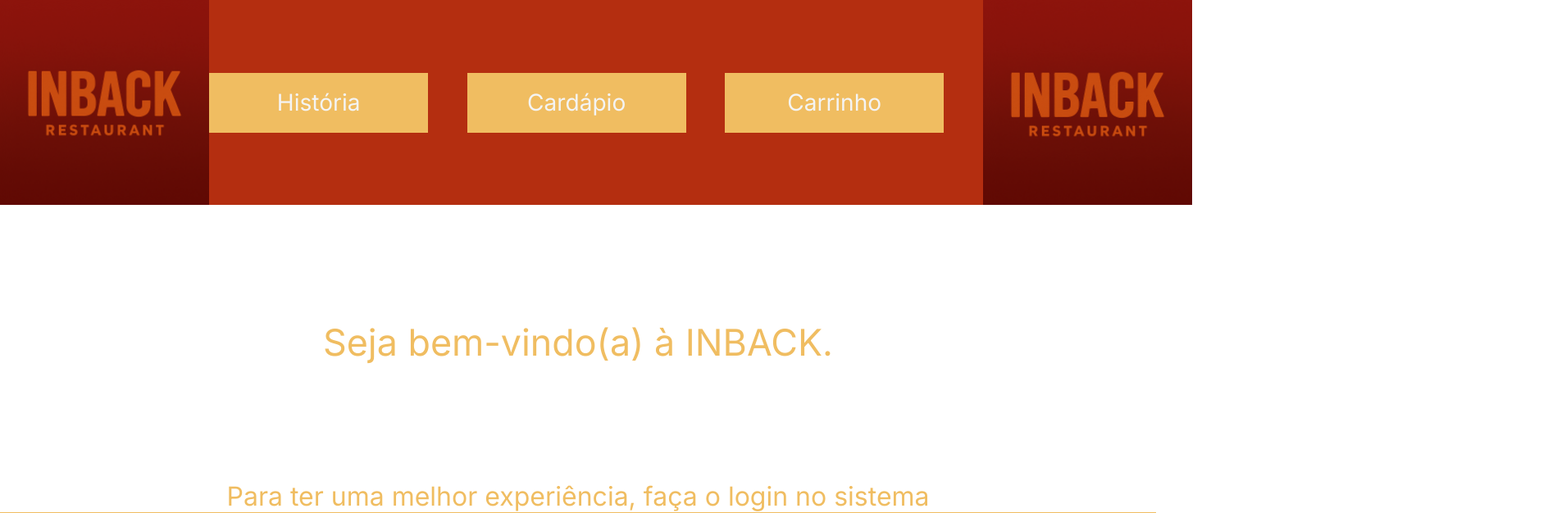
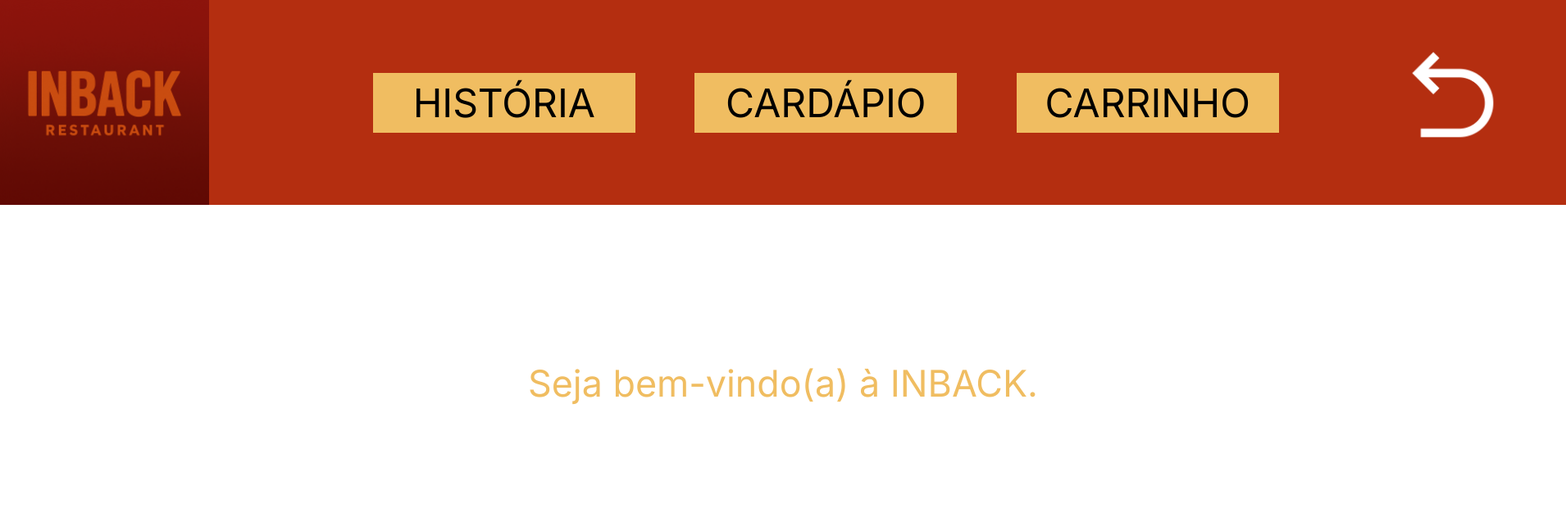
Before and after one commit to jmr230584/fronteend-ALTF4, a React (Vite) app in the folder inback-interface-react/: page / in a window 1280 px wide. Shown: the top 626 px of the page at 82% size, 1910 px wide, since content can reach past the window. Built offline with nearby package versions, Linux system fonts and the light colour scheme.

Commit message:
adicionando Cabeçalho

```diff
--- a/inback-interface-react/src/components/Cabecalho/Cabecalho.module.css
+++ b/inback-interface-react/src/components/Cabecalho/Cabecalho.module.css
@@ -18,7 +18,7 @@
 
 .cabecalhoprincipal {
     display: flex;
-    width: 15%;
+    width: 20%;
 }
 .imgLogo,
 .imgLogo img {
@@ -27,20 +27,26 @@
 }
 
 .conexoes {
-    width: 70%;
+    margin-left: 200px;
+    width: 80%;
     display: flex;
     justify-content: space-between;
     align-items: center;
-
 }
 
 .historia, .cardapio, .carrinho {
     display: flex;
-    width: 300px;
+    width: 400px;
     height: 73px;
     background-color: #F0BD61;
     align-items: center;
     justify-content: center;
+    margin: 0%
+}
+
+h3 {
+    font-size: 3rem;
+    color: black;
 }
 
 .historia h3, .cardapio h3, .carrinho h3 {
@@ -49,12 +55,10 @@
     display: flex;
 }
 
-.conexoes2{
-    display: flex;
-    width: 15%;
+
+.conexoes img {
+    margin-top: 60px;
+    margin-left: 80px;
+    height: 125px;
+    width: 125px;
 }
-
-.conexoes2 img {
-    display: flex;
-    height: 252px;
-}
--- a/inback-interface-react/src/components/Cabecalho/Cabecalho.tsx
+++ b/inback-interface-react/src/components/Cabecalho/Cabecalho.tsx
@@ -6,6 +6,7 @@ import estilo from './Cabecalho.module.css';
 
 // Importa a imagem do logotipo da aplicação
 import logotipo from '../../assets/wallpaper.png';
+import iconTurn from '../../assets/iconTurn.png';
 // Importa as rotas da aplicação definidas no arquivo de configuração
 import { APP_ROUTES } from '../../appConfig';
 
@@ -23,27 +24,25 @@ function Cabecalho(): JSX.Element {
             <div className={estilo.conexoes}>
                 <a className={estilo.historia} href={APP_ROUTES.ROUTE_HOME}>
                     <h3>
-                        História
+                        HISTÓRIA
                     </h3>
                 </a>
                 <a className={estilo.cardapio} href={APP_ROUTES.ROUTE_HOME}>
                     <h3>
-                        Cardápio
+                        CARDÁPIO
                     </h3>
                 </a>
                 <a className={estilo.carrinho} href={APP_ROUTES.ROUTE_HOME}>
                     <h3>
-                        Carrinho
+                        CARRINHO
                     </h3>
                 </a>
-                </div>
-                <div className={estilo.conexoes2}>
                 <a href={APP_ROUTES.ROUTE_HOME} className={estilo.imgLogo}>
                     {/* Logotipo da aplicação */}
-                    <img src={logotipo} alt="logotipo" />
+                    <img src={iconTurn} alt="iconTurn" />
                 </a>
+            </div>
 
-            </div>
         </header>
     );
 }
```
